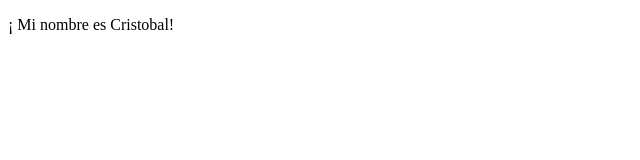
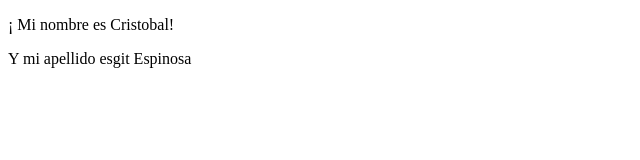
Before and after one commit to CristobalEspinosa/dise-o2daw, a plain HTML site: page index.html in a window 1280 px wide. Shown: the whole page, without its empty margins (0-640 px from the left). Drawn offline with Linux system fonts and the light colour scheme.

Commit message:
Actualizacion del index con el repositorio ya subido

```diff
--- a/index.html
+++ b/index.html
@@ -11,6 +11,9 @@
             <p> ¡ Mi nombre es Cristobal! </p>
         </div>
         </div>
+        <div>
+            <p>Y mi apellido esgit Espinosa</p>
+        </div>
 
 </body>
 </html>
```
